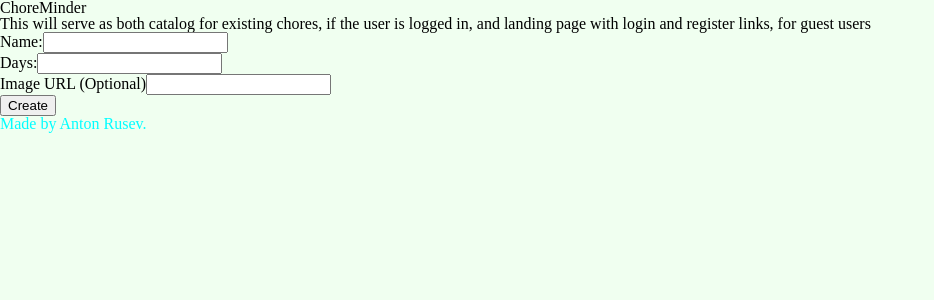
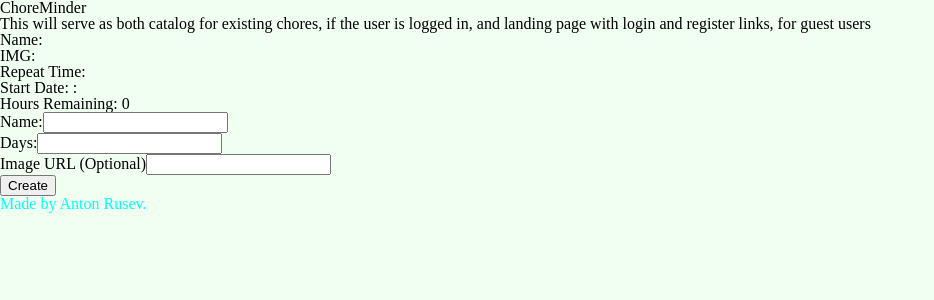
Before and after one commit to AntonRusev/Choreminder, a React (Vite) app: page / in a window 1280 px wide. Shown: the top 300 px of the page, without its empty margins (0-934 px from the left). Built offline with nearby package versions, Linux system fonts and the light colour scheme.

Commit message:
Chore Context progress plus implemented ChoreList and ChoreItem components

```diff
--- /dev/null
+++ b/src/components/ChoreItem/ChoreItem.tsx
@@ -0,0 +1,37 @@
+import { useContext, useEffect, useState } from "react";
+
+import { ChoreContext } from "../../contexts/ChoreContext";
+
+export const ChoreItem = ({
+    name,
+    time,
+    img,
+    startDate,
+}: {
+    name: string,
+    time: number,
+    img: string,
+    startDate: any,
+}) => {
+    const [hoursRemaining, setHoursRemaining] = useState(0);
+    const { setChoreTimer } = useContext(ChoreContext);
+
+    useEffect(() => {
+        if (startDate) {
+            const hours: number = setChoreTimer(time, startDate)
+            setHoursRemaining(hours);
+        };
+    }, [startDate]);
+
+    return (
+        <li>
+            <article>
+                <p>Name: {name}</p>
+                <p>IMG: {img}</p>
+                <p>Repeat Time: {time}</p>
+                <p>Start Date: : {startDate}</p>
+                <p>Hours Remaining: {hoursRemaining} </p>
+            </article>
+        </li>
+    );
+};
--- /dev/null
+++ b/src/components/ChoresList/ChoresList.tsx
@@ -0,0 +1,18 @@
+import { useContext } from 'react';
+
+import { ChoreContext } from '../../contexts/ChoreContext';
+
+import { ChoreItem } from '../ChoreItem/ChoreItem';
+
+export const ChoreList = () => {
+    const { chores } = useContext(ChoreContext);
+
+    // TODO Fix the key!!
+    return (
+        <section>
+            <ul>
+                {chores.map((chore: any, index: number) => <ChoreItem key={index} {...chore} />)}
+            </ul>
+        </section>
+    );
+};
--- a/src/components/Home/Home.tsx
+++ b/src/components/Home/Home.tsx
@@ -1,7 +1,10 @@
+import { ChoreList } from "../ChoresList/ChoresList";
+
 export const Home = () => {
     return (
         <main>
             <p>This will serve as both catalog for existing chores, if the user is logged in, and landing page with login and register links, for guest users</p>
+            <ChoreList />
         </main>
     );
 };
--- a/src/contexts/ChoreContext.tsx
+++ b/src/contexts/ChoreContext.tsx
@@ -4,14 +4,14 @@ export const ChoreContext = createContext({} as any);
 
 export const ChoreProvider = ({
     children,
-} : any) => {
-    const [chores, setChores] = useState([] as any);
-    const [formValues, setFormValues] = useState({} as any);
+}: any) => {
+    const [chores, setChores] = useState([{}]);
+    const [formValues, setFormValues] = useState({});
 
     // On filling the input fields
 
     function formValueChangeHandler(e: any) {
-        setFormValues({...formValues, [e.target.name] : e.target.value});
+        setFormValues({ ...formValues, [e.target.name]: e.target.value });
     };
 
     // On sending FORM input data
@@ -19,16 +19,41 @@ export const ChoreProvider = ({
     const onChoreCreate = (e: any) => {
         e.preventDefault();
 
-        const startDate: Date = new Date();
+        const startDate: String = new Date().toString();
 
-        const newChore: {} = {...formValues, startDate}
+        const newChore: {} = { ...formValues, startDate }
 
         setChores([...chores, newChore]);
+    };
+
+    // Setting up the ChoreItem timer
+
+    const setChoreTimer = (daysInput: number, startingTime: any) => {
+        const hours: number = Number(daysInput) * 24;
+
+        startingTime = new Date(startingTime);
+
+        const currentTime = new Date();
+
+        // TODO Check if the hoursRemaining are not more than the base hours!!!
+        const hoursRemaining: number = hours - hoursCalculator(startingTime, currentTime);
+
+        return hoursRemaining;
+    };
+
+    const hoursCalculator = (startingTime: any, currentTime: any) => {
+        return Math.round(
+            Math.abs(
+                (startingTime.getTime() - currentTime.getTime()) / (1000 * 3600)
+            )
+        );
     };
 
     const choreContextValue: {} = {
         formValueChangeHandler,
         onChoreCreate,
+        setChoreTimer,
+        chores
     };
 
     return (
```
Also changed, not shown: src/components/ChoreItem/ChoreItem.module.scss (added), src/components/ChoresList/ChoresList.module.scss (added).
